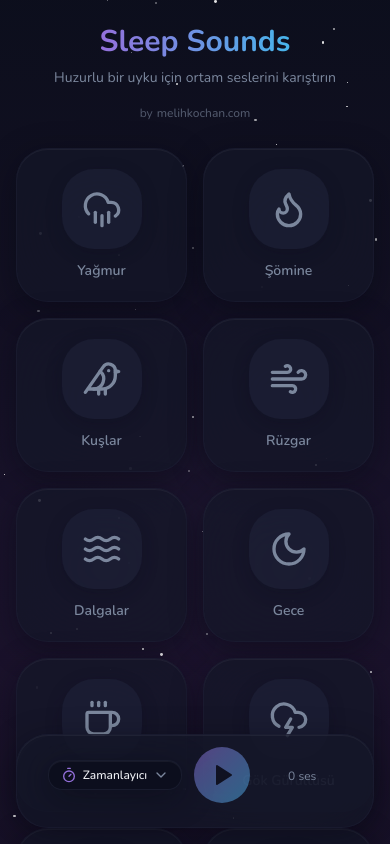
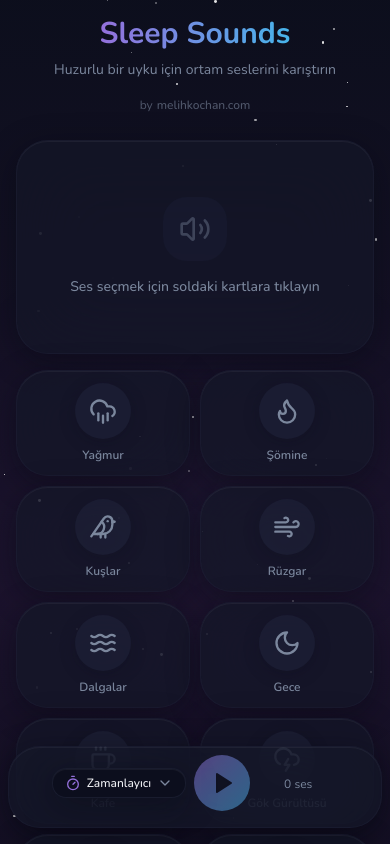
Before and after one commit to melihkochan/SleepSounds, a React (Vite) app: page / in a window 390 px wide. Shown: the top 844 px of the page. Built offline with nearby package versions, Linux system fonts and the light colour scheme; the HTML template or start-up script is replaced by a standard one.

Commit message:
Enhance UI components and styles: Added safe area padding for mobile devices in CSS. Updated SleepMode and SoundCard components for improved layout and responsiveness. Refined Index component for better spacing and mobile sound mixer visibility, ensuring a more user-friendly experience.

```diff
--- a/src/components/SleepMode.tsx
+++ b/src/components/SleepMode.tsx
@@ -183,7 +183,7 @@ const SleepMode = ({
           </div>
 
           {/* Active Sounds with Volume Controls */}
-          <div className="glass-card p-3 w-full">
+          <div className="glass-card p-3 w-full mb-20 sm:mb-24">
             <div className="flex items-center justify-center gap-2 mb-2">
               <Volume2 className="w-4 h-4 text-primary" />
               <h3 className="text-xs font-semibold text-foreground">Şu anda çalan sesler</h3>
@@ -191,7 +191,7 @@ const SleepMode = ({
                 {activeSounds.length}
               </span>
             </div>
-            <div className="space-y-1.5">
+            <div className="space-y-1.5 max-h-[50vh] overflow-y-auto pr-2 custom-scrollbar">
               {activeSounds.map(({ sound, volume }) => {
                 const Icon = sound.icon;
                 return (
@@ -254,7 +254,7 @@ const SleepMode = ({
         </div>
 
         {/* Bottom Controls */}
-        <div className="absolute bottom-4 left-0 right-0 flex justify-center px-4">
+        <div className="fixed bottom-4 left-0 right-0 flex justify-center px-4 z-30">
           <div className="glass-card px-4 py-3 flex flex-col items-center gap-2">
             <PlayButton
               isPlaying={isPlaying}
--- a/src/components/SoundCard.tsx
+++ b/src/components/SoundCard.tsx
@@ -33,10 +33,11 @@ const SoundCard = ({
   return (
     <div
       className={cn(
-        "glass-card p-5 cursor-pointer transition-all duration-300 ease-out opacity-0 animate-slide-up",
+        "glass-card cursor-pointer transition-all duration-300 ease-out opacity-0 animate-slide-up",
         "hover:scale-[1.03] hover:shadow-xl hover:shadow-primary/10",
         isActive && "sound-card-active ring-2",
-        isClicked && "animate-bounce-click"
+        isClicked && "animate-bounce-click",
+        "p-3 sm:p-4 lg:p-5"
       )}
       style={{
         animationDelay: `${delay}ms`,
@@ -48,11 +49,12 @@ const SoundCard = ({
       onMouseEnter={() => setIsHovered(true)}
       onMouseLeave={() => setIsHovered(false)}
     >
-      <div className="flex flex-col items-center gap-3">
+      <div className="flex flex-col items-center gap-2 sm:gap-3">
         <div
           className={cn(
-            "w-20 h-20 rounded-3xl flex items-center justify-center transition-all duration-300 ease-out relative overflow-hidden",
-            isActive ? "scale-105" : "scale-100"
+            "rounded-3xl flex items-center justify-center transition-all duration-300 ease-out relative overflow-hidden",
+            isActive ? "scale-105" : "scale-100",
+            "w-14 h-14 sm:w-16 sm:h-16 lg:w-20 lg:h-20"
           )}
           style={{
             backgroundColor: isActive
@@ -76,9 +78,10 @@ const SoundCard = ({
 
           <Icon
             className={cn(
-              "w-10 h-10 transition-all duration-300 relative z-10",
+              "transition-all duration-300 relative z-10",
               isActive && "animate-icon-pulse",
-              !isActive && isHovered && "scale-110"
+              !isActive && isHovered && "scale-110",
+              "w-7 h-7 sm:w-8 sm:h-8 lg:w-10 lg:h-10"
             )}
             style={{
               color: isActive ? color : "hsl(var(--muted-foreground))",
@@ -90,10 +93,11 @@ const SoundCard = ({
 
         <span
           className={cn(
-            "text-sm font-semibold transition-all duration-300 text-center",
+            "font-semibold transition-all duration-300 text-center",
             isActive
               ? "text-foreground"
-              : "text-muted-foreground"
+              : "text-muted-foreground",
+            "text-xs sm:text-sm"
           )}
         >
           {name}
--- a/src/index.css
+++ b/src/index.css
@@ -3,6 +3,13 @@
 @tailwind base;
 @tailwind components;
 @tailwind utilities;
+
+/* Safe area for mobile devices */
+@supports (padding: max(0px)) {
+  .safe-area-inset-bottom {
+    padding-bottom: max(0.5rem, env(safe-area-inset-bottom));
+  }
+}
 
 @layer base {
   :root {
--- a/src/pages/Index.tsx
+++ b/src/pages/Index.tsx
@@ -272,7 +272,7 @@ const Index = () => {
         />
       </div>
 
-      <div className="relative z-10 px-4 py-6 pb-20 max-w-6xl mx-auto">
+      <div className="relative z-10 px-4 py-4 sm:py-6 pb-64 sm:pb-20 max-w-6xl mx-auto">
         {/* Header */}
         <header className="text-center mb-6 opacity-0 animate-slide-up" style={{ animationFillMode: "forwards" }}>
           <div className="flex items-center justify-center mb-2">
@@ -296,12 +296,12 @@ const Index = () => {
 
         {/* Elapsed Time Display */}
         {isPlaying && activeSounds.length > 0 && (
-          <div className="mb-6 flex justify-center">
-            <div className="glass-card px-6 py-3 inline-flex items-center justify-center gap-3">
+          <div className="mb-4 sm:mb-6 flex justify-center">
+            <div className="glass-card px-4 sm:px-6 py-2 sm:py-3 inline-flex items-center justify-center gap-2 sm:gap-3">
               <div className="w-2 h-2 rounded-full bg-primary animate-pulse" />
-              <div className="flex items-center justify-center gap-2">
+              <div className="flex items-center justify-center gap-1.5 sm:gap-2">
                 <span className="text-xs text-muted-foreground font-medium">Geçen Süre</span>
-                <span className="text-2xl font-bold bg-gradient-to-r from-primary to-accent bg-clip-text text-transparent tabular-nums">
+                <span className="text-xl sm:text-2xl font-bold bg-gradient-to-r from-primary to-accent bg-clip-text text-transparent tabular-nums">
                   {formatTime(elapsedTime)}
                 </span>
               </div>
@@ -309,10 +309,19 @@ const Index = () => {
           </div>
         )}
 
-        <div className="flex gap-8">
+        {/* Mobile Active Sounds Mixer - Above Sound Grid */}
+        <div className="lg:hidden mb-4">
+          <ActiveSoundsMixer
+            activeSounds={getActiveSoundsWithDetails()}
+            onVolumeChange={handleVolumeChange}
+            onRemove={handleRemoveSound}
+          />
+        </div>
+
+        <div className="flex flex-col lg:flex-row gap-4 lg:gap-8">
           {/* Main Content - Sound Grid */}
           <div className="flex-1">
-            <div className="grid grid-cols-2 sm:grid-cols-3 lg:grid-cols-4 gap-4 max-w-4xl mx-auto">
+            <div className="grid grid-cols-2 sm:grid-cols-3 lg:grid-cols-4 gap-2.5 sm:gap-3 lg:gap-4 max-w-4xl mx-auto">
               {sounds.map((sound, index) => (
                 <SoundCard
                   key={sound.id}
@@ -341,21 +350,12 @@ const Index = () => {
         </div>
       </div>
 
-      {/* Mobile Active Sounds Mixer */}
-      <div className="lg:hidden px-4 pb-24">
-        <ActiveSoundsMixer
-          activeSounds={getActiveSoundsWithDetails()}
-          onVolumeChange={handleVolumeChange}
-          onRemove={handleRemoveSound}
-        />
-      </div>
-
       {/* Bottom Controls - Enhanced */}
       {!showSleepMode && (
-        <div className="fixed bottom-0 left-0 right-0 z-20">
-          <div className="glass-card mx-4 mb-4 p-3">
+        <div className="fixed bottom-0 left-0 right-0 z-20 safe-area-inset-bottom">
+          <div className="glass-card mx-2 sm:mx-4 mb-2 sm:mb-4 p-2 sm:p-3">
             {/* Main Controls Row */}
-            <div className="flex items-center justify-center gap-3 mb-3">
+            <div className="flex items-center justify-center gap-2 sm:gap-3 mb-2 sm:mb-3">
               <TimerButton
                 selectedTime={selectedTimer}
                 onTimeSelect={handleTimerSelect}
@@ -405,9 +405,9 @@ const Index = () => {
 
             {/* Master Volume Row */}
             {activeSounds.length > 0 && (
-              <div className="flex items-center gap-3 px-2">
-                <div className="flex items-center gap-2 min-w-[100px]">
-                  <Volume2 className="w-4 h-4 text-primary" />
+              <div className="flex items-center gap-2 sm:gap-3 px-1 sm:px-2">
+                <div className="flex items-center gap-1.5 sm:gap-2 min-w-[80px] sm:min-w-[100px]">
+                  <Volume2 className="w-3.5 h-3.5 sm:w-4 sm:h-4 text-primary" />
                   <span className="text-xs font-semibold text-foreground">Ana Ses</span>
                 </div>
                 <Slider
@@ -417,7 +417,7 @@ const Index = () => {
                   onValueChange={handleMasterVolumeChange}
                   className="flex-1"
                 />
-                <div className="min-w-[45px] text-right">
+                <div className="min-w-[40px] sm:min-w-[45px] text-right">
                   <span className="text-xs font-bold text-primary tabular-nums">
                     {masterVolume}%
                   </span>
@@ -425,20 +425,20 @@ const Index = () => {
               </div>
             )}
 
-            {/* Active Sounds Preview */}
+            {/* Active Sounds Preview - Mobile Only */}
             {activeSounds.length > 0 && (
-              <div className="flex items-center gap-2 px-2 mt-2 pt-2 border-t border-border/30">
-                <span className="text-xs text-muted-foreground font-medium min-w-[60px]">Aktif:</span>
-                <div className="flex items-center gap-1.5 flex-1 overflow-x-auto scrollbar-hide">
+              <div className="lg:hidden flex items-center gap-1.5 sm:gap-2 px-1 sm:px-2 mt-1.5 sm:mt-2 pt-1.5 sm:pt-2 border-t border-border/30">
+                <span className="text-xs text-muted-foreground font-medium min-w-[50px] sm:min-w-[60px]">Aktif:</span>
+                <div className="flex items-center gap-1 sm:gap-1.5 flex-1 overflow-x-auto scrollbar-hide">
                   {getActiveSoundsWithDetails().map(({ sound }) => {
                     const Icon = sound.icon;
                     return (
                       <div
                         key={sound.id}
-                        className="flex items-center gap-1.5 px-2 py-1 rounded-lg flex-shrink-0"
+                        className="flex items-center gap-1 sm:gap-1.5 px-1.5 sm:px-2 py-0.5 sm:py-1 rounded-lg flex-shrink-0"
                         style={{ backgroundColor: `${sound.color}15` }}
                       >
-                        <Icon className="w-3.5 h-3.5" style={{ color: sound.color }} />
+                        <Icon className="w-3 h-3 sm:w-3.5 sm:h-3.5" style={{ color: sound.color }} />
                         <span className="text-xs font-medium text-foreground">{sound.name}</span>
                       </div>
                     );
```
